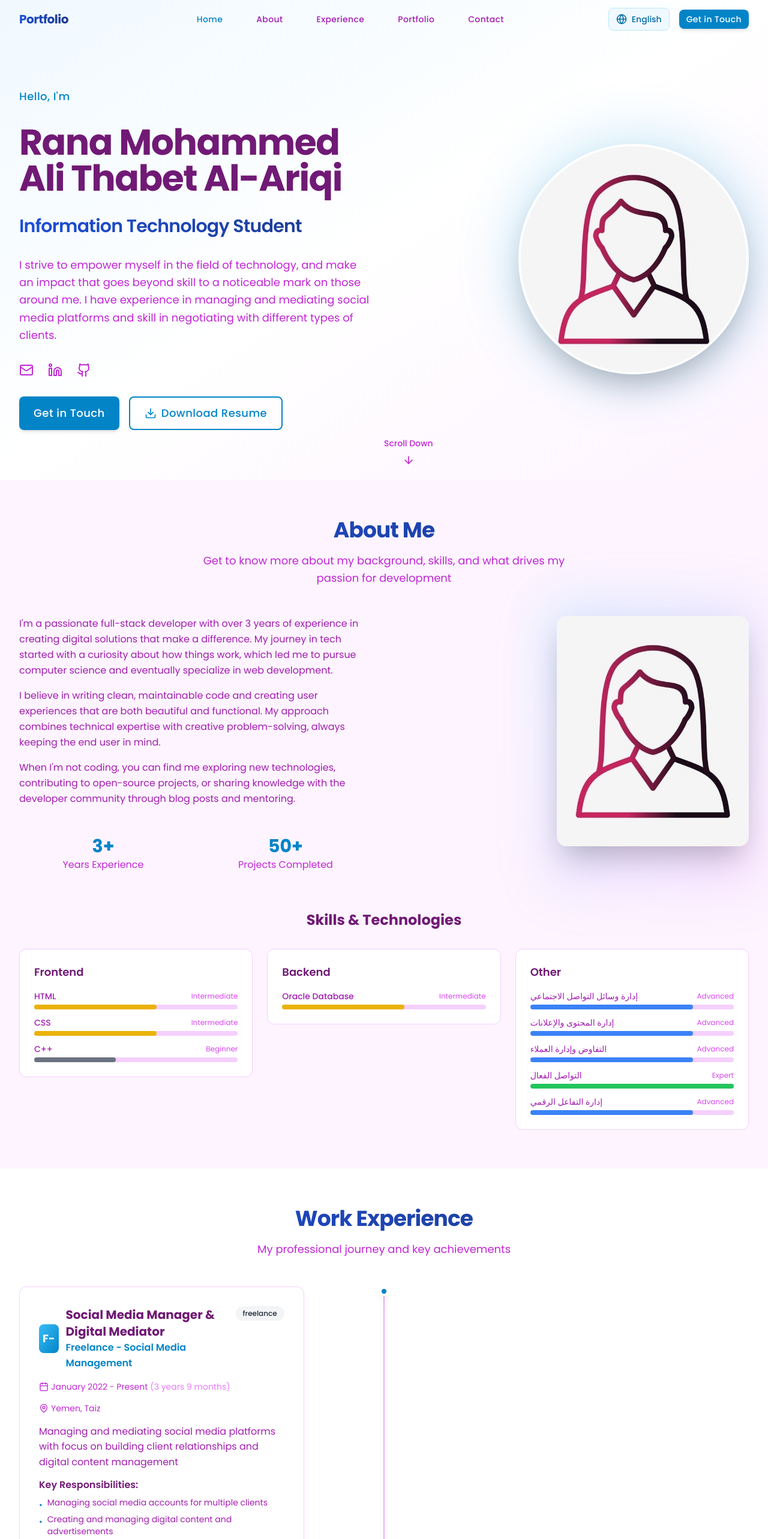
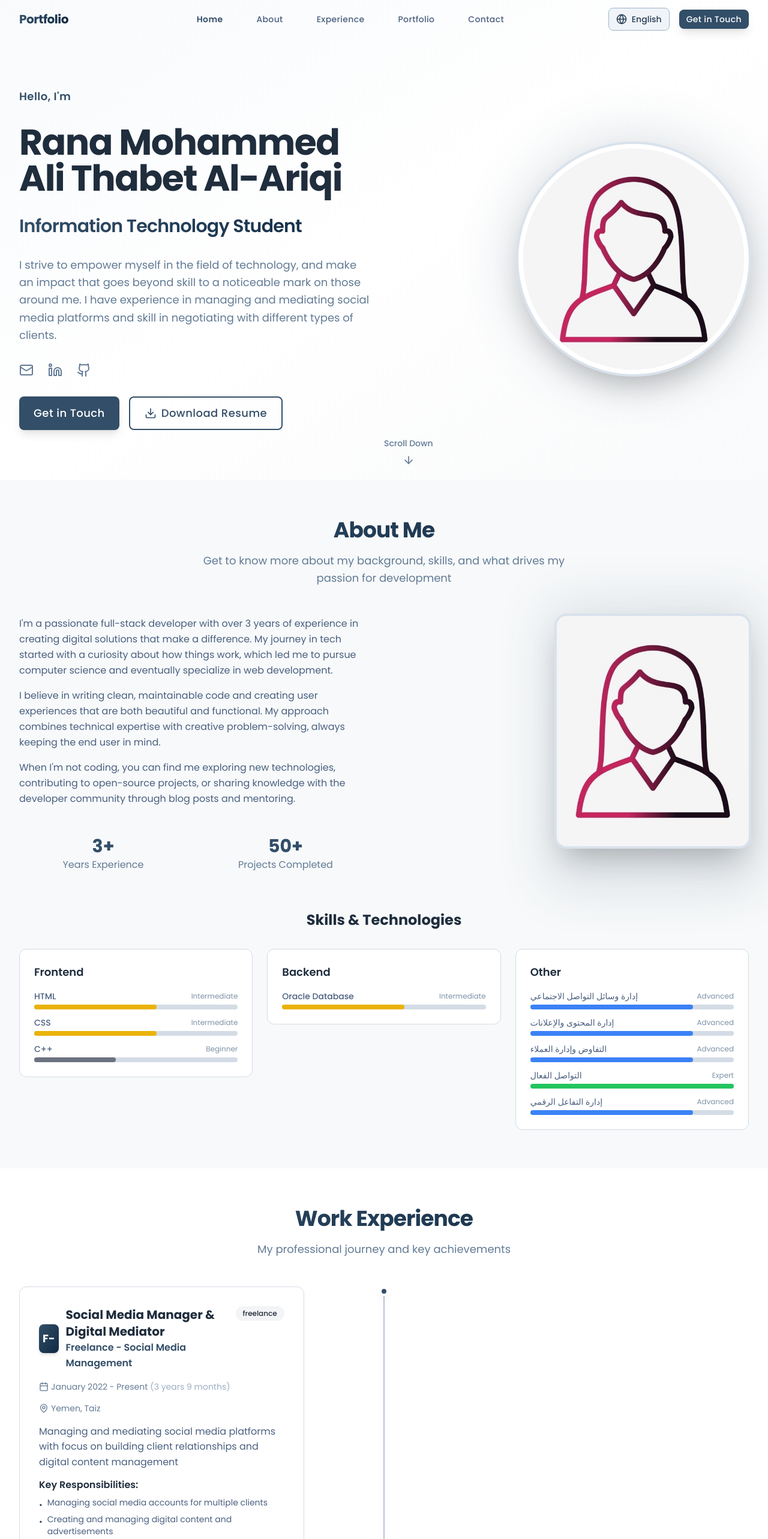
Before and after one commit to 24164369/ra, a React (Vite) app: page / in a window 1280 px wide. Shown: the top 2566 px of the page at 60% size. Built offline with nearby package versions, Linux system fonts and the light colour scheme.

Commit message:
Add files via upload

```diff
--- a/src/components/layout/Navbar.tsx
+++ b/src/components/layout/Navbar.tsx
@@ -87,8 +87,8 @@ const Navbar: React.FC = () => {
                   onClick={() => scrollToSection(item.href)}
                   className={`px-3 py-2 text-sm font-medium tracking-wide transition-colors duration-200 ${
                     activeSection === item.href.substring(1)
-                      ? 'text-primary-600'
-                      : 'text-secondary-700 hover:text-primary-600'
+                      ? 'text-primary-700 font-semibold'
+                      : 'text-secondary-700 hover:text-primary-700'
                   }`}
                   whileHover={{ scale: 1.05 }}
                   whileTap={{ scale: 0.95 }}
@@ -115,7 +115,7 @@ const Navbar: React.FC = () => {
           <div className="md:hidden">
             <motion.button
               onClick={() => setIsOpen(!isOpen)}
-              className="inline-flex items-center justify-center p-2 rounded-md text-secondary-700 hover:text-primary-600 hover:bg-secondary-100 focus:outline-none focus:ring-2 focus:ring-inset focus:ring-primary-500"
+              className="inline-flex items-center justify-center p-2 rounded-md text-secondary-700 hover:text-primary-700 hover:bg-secondary-100 focus:outline-none focus:ring-2 focus:ring-inset focus:ring-primary-600"
               whileTap={{ scale: 0.95 }}
             >
               {isOpen ? <X size={24} /> : <Menu size={24} />}
@@ -141,8 +141,8 @@ const Navbar: React.FC = () => {
                   onClick={() => scrollToSection(item.href)}
                   className={`block w-full text-left px-3 py-2 text-base font-medium rounded-md transition-colors duration-200 ${
                     activeSection === item.href.substring(1)
-                      ? 'text-primary-600 bg-primary-50'
-                      : 'text-secondary-700 hover:text-primary-600 hover:bg-secondary-50'
+                      ? 'text-primary-700 bg-primary-50 font-semibold'
+                      : 'text-secondary-700 hover:text-primary-700 hover:bg-secondary-50'
                   }`}
                   whileTap={{ scale: 0.98 }}
                 >
--- a/src/components/sections/About.tsx
+++ b/src/components/sections/About.tsx
@@ -93,7 +93,7 @@ const About: React.FC = () => {
                 whileHover={{ scale: 1.05 }}
                 transition={{ type: 'spring', stiffness: 300 }}
               >
-                <div className="text-3xl font-bold text-primary-600">3+</div>
+                <div className="text-3xl font-bold text-primary-700">3+</div>
                 <div className="text-secondary-600">{t('about.stats.experience')}</div>
               </motion.div>
               <motion.div
@@ -101,7 +101,7 @@ const About: React.FC = () => {
                 whileHover={{ scale: 1.05 }}
                 transition={{ type: 'spring', stiffness: 300 }}
               >
-                <div className="text-3xl font-bold text-primary-600">50+</div>
+                <div className="text-3xl font-bold text-primary-700">50+</div>
                 <div className="text-secondary-600">{t('about.stats.projects')}</div>
               </motion.div>
             </div>
@@ -117,10 +117,10 @@ const About: React.FC = () => {
           >
             <div className="relative">
               {/* Background decoration */}
-              <div className="absolute inset-0 bg-gradient-to-br from-primary-400 to-secondary-400 rounded-2xl blur-2xl opacity-20 scale-110"></div>
+              <div className="absolute inset-0 bg-gradient-to-br from-primary-600 to-primary-800 rounded-2xl blur-2xl opacity-15 scale-110"></div>
 
               {/* Image container */}
-              <div className="relative w-80 h-96 rounded-2xl overflow-hidden shadow-2xl">
+              <div className="relative w-80 h-96 rounded-2xl overflow-hidden shadow-2xl ring-4 ring-primary-100">
                 <img
                   src={personalInfo.profileImage}
                   alt={personalInfo.name}
--- a/src/components/sections/Experience.tsx
+++ b/src/components/sections/Experience.tsx
@@ -51,7 +51,7 @@ const Experience: React.FC = () => {
       transition={{ duration: 0.6, delay: index * 0.2 }}
     >
       {/* Timeline connector */}
-      <div className="absolute left-1/2 transform -translate-x-1/2 w-4 h-4 bg-primary-600 rounded-full border-4 border-white shadow-lg z-10"></div>
+      <div className="absolute left-1/2 transform -translate-x-1/2 w-4 h-4 bg-primary-700 rounded-full border-4 border-white shadow-lg z-10"></div>
 
       {/* Experience card */}
       <div className={`w-full lg:w-5/12 ${index % 2 === 0 ? 'lg:mr-auto lg:pr-8' : 'lg:ml-auto lg:pl-8'}`}>
@@ -59,7 +59,7 @@ const Experience: React.FC = () => {
           {/* Company logo placeholder */}
           <div className="flex items-start justify-between mb-4">
             <div className="flex items-center space-x-3">
-              <div className="w-12 h-12 bg-gradient-to-br from-primary-400 to-primary-600 rounded-lg flex items-center justify-center">
+              <div className="w-12 h-12 bg-gradient-to-br from-primary-700 to-primary-900 rounded-lg flex items-center justify-center shadow-md">
                 <span className="text-white font-bold text-lg">
                   {experience.company.split(' ').map(word => word[0]).join('').substring(0, 2)}
                 </span>
@@ -68,10 +68,10 @@ const Experience: React.FC = () => {
                 <h3 className="text-xl font-bold text-secondary-900">
                   {experience.position}
                 </h3>
-                <div className="flex items-center space-x-2 text-primary-600 font-semibold">
+                <div className="flex items-center space-x-2 text-primary-700 font-semibold">
                   <span>{experience.company}</span>
                   {experience.companyUrl && (
-                    <ExternalLink size={16} className="hover:text-primary-700 cursor-pointer" />
+                    <ExternalLink size={16} className="hover:text-primary-800 cursor-pointer" />
                   )}
                 </div>
               </div>
@@ -124,7 +124,7 @@ const Experience: React.FC = () => {
                   viewport={{ once: true }}
                   transition={{ duration: 0.3, delay: index * 0.2 + idx * 0.1 }}
                 >
-                  <span className="text-primary-600 mt-1">•</span>
+                  <span className="text-primary-700 mt-1">•</span>
                   <span>{responsibility}</span>
                 </motion.li>
               ))}
@@ -135,7 +135,7 @@ const Experience: React.FC = () => {
           {experience.achievements && experience.achievements.length > 0 && (
             <div className="mb-4">
               <h4 className="font-semibold text-secondary-900 mb-2 flex items-center space-x-1">
-                <Award size={16} className="text-primary-600" />
+                <Award size={16} className="text-primary-700" />
                 <span>Key Achievements:</span>
               </h4>
               <ul className="space-y-1">
--- a/src/components/sections/Hero.tsx
+++ b/src/components/sections/Hero.tsx
@@ -40,7 +40,7 @@ const Hero: React.FC = () => {
   };
 
   return (
-    <section id="home" className="min-h-screen flex items-center justify-center bg-gradient-to-br from-primary-50 via-white to-secondary-50 pt-16">
+    <section id="home" className="min-h-screen flex items-center justify-center bg-gradient-to-br from-slate-50 via-white to-gray-50 pt-16">
       <div className="section-padding container-max-width">
         <div className="grid grid-cols-1 lg:grid-cols-2 gap-12 items-center">
           {/* Content */}
@@ -56,7 +56,7 @@ const Hero: React.FC = () => {
               animate={{ opacity: 1, y: 0 }}
               transition={{ duration: 0.6, delay: 0.2 }}
             >
-              <span className="text-primary-600 font-medium text-lg tracking-wide">{t('hero.greeting')}</span>
+              <span className="text-primary-700 font-semibold text-lg tracking-wide">{t('hero.greeting')}</span>
             </motion.div>
 
             {/* Name */}
@@ -102,7 +102,7 @@ const Hero: React.FC = () => {
                   href={link.url}
                   target="_blank"
                   rel="noopener noreferrer"
-                  className="text-secondary-600 hover:text-primary-600 transition-colors duration-200"
+                  className="text-secondary-600 hover:text-primary-700 transition-colors duration-200"
                   whileHover={{ scale: 1.1, y: -2 }}
                   whileTap={{ scale: 0.95 }}
                   initial={{ opacity: 0, y: 20 }}
@@ -153,10 +153,10 @@ const Hero: React.FC = () => {
               transition={{ type: 'spring', stiffness: 300, damping: 20 }}
             >
               {/* Background decoration */}
-              <div className="absolute inset-0 bg-gradient-to-br from-primary-400 to-primary-600 rounded-full blur-2xl opacity-20 scale-110"></div>
+              <div className="absolute inset-0 bg-gradient-to-br from-primary-600 to-primary-800 rounded-full blur-2xl opacity-15 scale-110"></div>
 
               {/* Profile image container */}
-              <div className="relative w-80 h-80 md:w-96 md:h-96 rounded-full overflow-hidden border-4 border-white shadow-2xl">
+              <div className="relative w-80 h-80 md:w-96 md:h-96 rounded-full overflow-hidden border-8 border-white shadow-2xl ring-4 ring-primary-100">
                 {personalInfo.profileImage ? (
                   <img
                     src={personalInfo.profileImage}
@@ -165,7 +165,7 @@ const Hero: React.FC = () => {
                   />
                 ) : (
                   // Placeholder when no image is provided
-                  <div className="w-full h-full bg-gradient-to-br from-primary-400 to-primary-600 flex items-center justify-center">
+                  <div className="w-full h-full bg-gradient-to-br from-primary-700 to-primary-900 flex items-center justify-center">
                     <span className="text-white text-6xl font-bold">
                       {personalInfo.name.split(' ').map(n => n[0]).join('')}
                     </span>
@@ -185,7 +185,7 @@ const Hero: React.FC = () => {
         >
           <motion.button
             onClick={scrollToAbout}
-            className="flex flex-col items-center space-y-2 text-secondary-600 hover:text-primary-600 transition-colors duration-200"
+            className="flex flex-col items-center space-y-2 text-secondary-600 hover:text-primary-700 transition-colors duration-200"
             animate={{ y: [0, 10, 0] }}
             transition={{ duration: 2, repeat: Infinity, ease: 'easeInOut' }}
           >
--- a/src/components/sections/Portfolio.tsx
+++ b/src/components/sections/Portfolio.tsx
@@ -184,7 +184,7 @@ const Portfolio: React.FC = () => {
               onClick={() => setFilter(category)}
               className={`px-4 py-2 rounded-full text-sm font-medium transition-all duration-200 ${
                 filter === category
-                  ? 'bg-primary-600 text-white shadow-md'
+                  ? 'bg-primary-700 text-white shadow-lg'
                   : 'bg-white text-secondary-700 hover:bg-secondary-100 border border-secondary-200'
               }`}
               whileHover={{ scale: 1.05 }}
--- a/src/components/ui/Button.tsx
+++ b/src/components/ui/Button.tsx
@@ -17,9 +17,9 @@ const Button: React.FC<ButtonProps> = ({
   const baseClasses = 'inline-flex items-center justify-center font-medium rounded-lg transition-all duration-200 focus:outline-none focus:ring-2 focus:ring-offset-2 disabled:opacity-50 disabled:cursor-not-allowed tracking-wide';
 
   const variantClasses = {
-    primary: 'bg-primary-600 text-white hover:bg-primary-700 focus:ring-primary-500 shadow-md hover:shadow-lg',
+    primary: 'bg-primary-700 text-white hover:bg-primary-800 focus:ring-primary-600 shadow-lg hover:shadow-xl',
     secondary: 'bg-secondary-100 text-secondary-900 hover:bg-secondary-200 focus:ring-secondary-500',
-    outline: 'border-2 border-primary-600 text-primary-600 hover:bg-primary-600 hover:text-white focus:ring-primary-500',
+    outline: 'border-2 border-primary-700 text-primary-700 hover:bg-primary-700 hover:text-white focus:ring-primary-600',
     ghost: 'text-secondary-700 hover:bg-secondary-100 focus:ring-secondary-500',
   };
 
--- a/src/components/ui/LanguageToggle.tsx
+++ b/src/components/ui/LanguageToggle.tsx
@@ -18,7 +18,7 @@ const LanguageToggle: React.FC = () => {
   return (
     <motion.button
       onClick={toggleLanguage}
-      className="flex items-center gap-2 px-3 py-2 rounded-lg bg-primary-50 border border-primary-200 text-primary-700 hover:bg-primary-100 hover:border-primary-300 transition-all duration-300"
+      className="flex items-center gap-2 px-3 py-2 rounded-lg bg-primary-50 border border-primary-300 text-primary-800 hover:bg-primary-100 hover:border-primary-400 transition-all duration-300 font-medium"
       whileHover={{ scale: 1.05 }}
       whileTap={{ scale: 0.95 }}
     >
--- a/src/data/portfolio.ts
+++ b/src/data/portfolio.ts
@@ -143,20 +143,20 @@ export const projects: Project[] = [
   },
   {
     id: '2',
-  title: 'موقع شخصي بتقنية React',
-  description: 'تطوير موقع شخصي حديث باستخدام React و Vite مع تصميم متجاوب وواجهة مستخدم احترافية.',
-  longDescription: 'قمت بتصميم وتطوير موقع شخصي من الصفر باستخدام مكتبة React وتقنية Vite لزيادة الأداء وسرعة التحميل. ركزت على واجهة مستخدم متجاوبة وتصميم حديث يعتمد على مكونات قابلة لإعادة الاستخدام. الموقع يتضمن معرض أعمال تفاعلي، نبذة تعريفية، ونموذج تواصل. تم تطبيق أفضل الممارسات في كتابة الكود وتنظيم المكونات باستخدام React Hooks و CSS Modules / TailwindCSS.',
+    title: 'موقع شخصي بتقنيات الويب',
+    description: 'تطوير موقع شخصي باستخدام HTML و CSS مع تصميم متجاوب وواجهة مستخدم جذابة',
+    longDescription: 'قمت بتطوير موقع شخصي من الصفر باستخدام HTML و CSS مع التركيز على التصميم المتجاوب وتجربة المستخدم. يتضمن الموقع معرض أعمال، نبذة شخصية، ونموذج اتصال. تم تطبيق أفضل الممارسات في كتابة الكود والتصميم.',
     image: 'https://images.unsplash.com/photo-1461749280684-dccba630e2f6?ixlib=rb-4.0.3&ixid=M3wxMjA3fDB8MHxwaG90by1wYWdlfHx8fGVufDB8fHx8fA%3D%3D&auto=format&fit=crop&w=1469&q=80',
-  technologies: ['React', 'Vite', 'TailwindCSS', 'JavaScript', 'Responsive Design'],
+    technologies: ['HTML', 'CSS', 'JavaScript', 'Responsive Design'],
     category: 'web',
     status: 'completed',
     featured: true,
-  demoUrl: 'https://balygh-22ih.vercel.app', // ضع رابط العرض الحي هنا
-  githubUrl: 'https://github.com/balygh/portfolio', // أو رابط المستودع
-  startDate: '2023-05',
-  endDate: '2023-09',
+    demoUrl: '',
+    githubUrl: '',
+    startDate: '2022-08',
+    endDate: '2022-12',
     teamSize: 1,
-  role: 'مطور واجهات أمامية (Front-End Developer)'
+    role: 'مطورة ويب'
   },
   {
     id: '3',
--- a/src/index.css
+++ b/src/index.css
@@ -15,7 +15,7 @@
   }
 
   body {
-    @apply bg-white text-gray-800; /* تغيير اللون الأساسي للنص إلى رمادي احترافي */
+    @apply bg-white text-secondary-900;
     font-feature-settings: "rlig" 1, "calt" 1;
     font-weight: 400;
     line-height: 1.6;
@@ -40,7 +40,7 @@
     line-height: 1.7;
   }
 
-  /* تحسينات للخطوط العربية */
+  /* تحسينات للخطوط العربية - قوة إضافية */
   html[dir="rtl"] *,
   html[dir="rtl"] body,
   html[dir="rtl"] h1,
@@ -82,6 +82,7 @@
     font-weight: 800 !important;
   }
 
+  /* إجبار الخط على جميع العناصر */
   [dir="rtl"] * {
     font-family: 'Almarai', 'Segoe UI', 'Tahoma', 'Arial Unicode MS', Arial, sans-serif !important;
   }
@@ -97,11 +98,11 @@
   }
 
   .gradient-text {
-    @apply bg-gradient-to-r from-blue-700 to-blue-900 bg-clip-text text-transparent; /* تغيير التدرج إلى أزرق احترافي */
+    @apply bg-gradient-to-r from-primary-700 to-primary-900 bg-clip-text text-transparent;
   }
 
   .card-shadow {
-    @apply shadow-lg shadow-blue-100/50; /* ظلال زرقاء خفيفة بدلاً من الوردي */
+    @apply shadow-lg shadow-secondary-200/50;
   }
 
   .hover-lift {
--- a/tailwind.config.js
+++ b/tailwind.config.js
@@ -8,40 +8,40 @@ export default {
     extend: {
       colors: {
         primary: {
-          50: '#f0f9ff',
-          100: '#e0f2fe',
-          200: '#bae6fd',
-          300: '#7dd3fc',
-          400: '#38bdf8',
-          500: '#0ea5e9',
-          600: '#0284c7',
-          700: '#0369a1',
-          800: '#075985',
-          900: '#0c4a6e',
+          50: '#f0f4f8',
+          100: '#d9e2ec',
+          200: '#bcccdc',
+          300: '#9fb3c8',
+          400: '#829ab1',
+          500: '#627d98',
+          600: '#486581',
+          700: '#334e68',
+          800: '#243b53',
+          900: '#102a43',
         },
         secondary: {
-          50: '#fdf4ff',
-          100: '#fae8ff',
-          200: '#f5d0fe',
-          300: '#f0abfc',
-          400: '#e879f9',
-          500: '#d946ef',
-          600: '#c026d3',
-          700: '#a21caf',
-          800: '#86198f',
-          900: '#701a75',
+          50: '#f7f9fa',
+          100: '#e8ecef',
+          200: '#d3dce6',
+          300: '#b8c5d6',
+          400: '#9daec4',
+          500: '#7e92a8',
+          600: '#627a94',
+          700: '#4a5f7f',
+          800: '#334863',
+          900: '#1f2d3d',
         },
         accent: {
-          50: '#fff7ed',
-          100: '#ffedd5',
-          200: '#fed7aa',
-          300: '#fdba74',
-          400: '#fb923c',
-          500: '#f97316',
-          600: '#ea580c',
-          700: '#c2410c',
-          800: '#9a3412',
-          900: '#7c2d12',
+          50: '#fffbf0',
+          100: '#fef3d9',
+          200: '#fde8b8',
+          300: '#fcd88f',
+          400: '#fac55f',
+          500: '#f7b731',
+          600: '#e09f1f',
+          700: '#c18516',
+          800: '#9d6b10',
+          900: '#7a520c',
         },
       },
       fontFamily: {
```
Also changed, not shown: src/components/sections/Contact.tsx (+7 -7 lines). Lines whose indentation alone changed are shown as unchanged.
